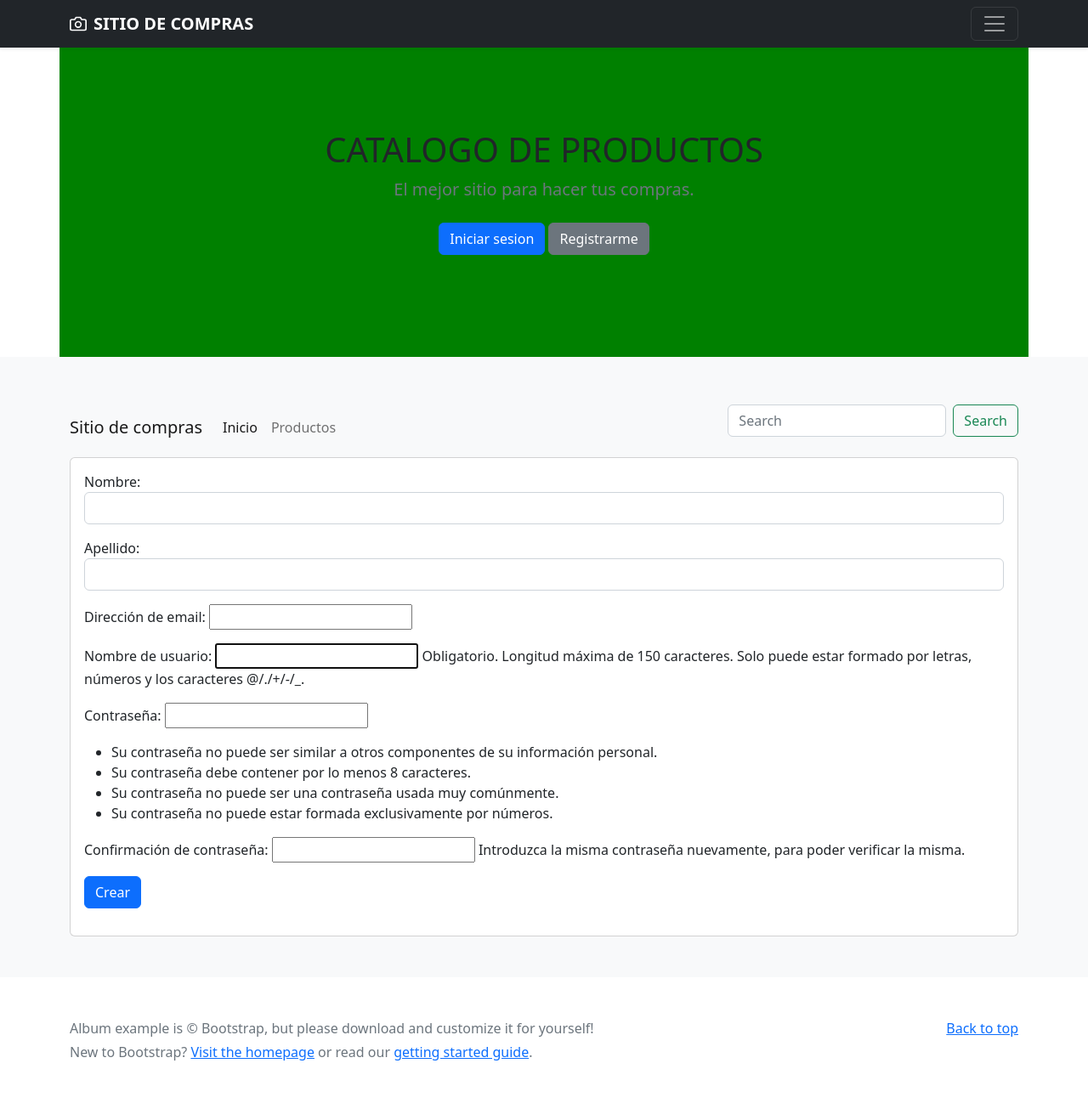
After one commit to lucasibaniez/catalogo, a Django app: page /usuarios/registro/ in a window 1280 px wide. The commit adds this page. Shown: the whole page at 85% size. Run offline with Django 4.2, Linux system fonts and the light colour scheme; some libraries are stand-ins or nearby versions.

Commit message:
registro de usuario

```diff
--- a/catalogo/catalogo/urls.py
+++ b/catalogo/catalogo/urls.py
@@ -12,5 +12,6 @@ urlpatterns = [
     path('logout/', auth_views.logout_then_login, name="logout"),
 
     # Includes
-    path('productos/', include('productos.urls'))
+    path('productos/', include('productos.urls')),
+    path('usuarios/', include('usuarios.urls'))
 ]
--- a/catalogo/manage.py
+++ b/catalogo/manage.py
@@ -6,7 +6,7 @@ import sys
 
 def main():
     """Run administrative tasks."""
-    os.environ.setdefault('DJANGO_SETTINGS_MODULE', 'catalogo.settings')
+    os.environ.setdefault('DJANGO_SETTINGS_MODULE', 'catalogo.settings.local')
     try:
         from django.core.management import execute_from_command_line
     except ImportError as exc:
--- /dev/null
+++ b/catalogo/static/css/styles.css
@@ -0,0 +1,3 @@
+#seccion_index {
+    background-color: green;
+}
--- a/catalogo/templates/base/base.html
+++ b/catalogo/templates/base/base.html
@@ -1,3 +1,5 @@
+
+{% load static %}
 <html lang="en">
     <head>
         <meta charset="utf-8">
@@ -6,6 +8,12 @@
 
         <!-- Css -->
         <link href="https://cdn.jsdelivr.net/npm/bootstrap@5.2.3/dist/css/bootstrap.min.css" rel="stylesheet" integrity="sha384-rbsA2VBKQhggwzxH7pPCaAqO46MgnOM80zW1RWuH61DGLwZJEdK2Kadq2F9CUG65" crossorigin="anonymous">
+
+        <link rel="stylesheet" href="{% static 'css/styles.css' %}">
+        {% block css_extras %}
+
+        {% endblock css_extras %}
+
     </head>
     <body>
 
@@ -43,7 +51,7 @@
 
         <main>
 
-        <section class="py-5 text-center container">
+        <section id="seccion_index" class="py-5 text-center container">
             <div class="row py-lg-5">
             <div class="col-lg-6 col-md-8 mx-auto">
                 <h1 class="fw-light">CATALOGO DE PRODUCTOS</h1>
@@ -133,5 +141,9 @@
         </footer>
 
         <script src="https://cdn.jsdelivr.net/npm/bootstrap@5.2.3/dist/js/bootstrap.bundle.min.js" integrity="sha384-kenU1KFdBIe4zVF0s0G1M5b4hcpxyD9F7jL+jjXkk+Q2h455rYXK/7HAuoJl+0I4" crossorigin="anonymous"></script>
+
+        {% block js_extras %}
+
+        {% endblock js_extras %}
     </body>
 </html>
--- a/catalogo/templates/index.html
+++ b/catalogo/templates/index.html
@@ -1,3 +1,4 @@
+
 {% extends 'base/base.html' %}
 
 {% block contenido %}
--- a/catalogo/templates/login.html
+++ b/catalogo/templates/login.html
@@ -17,6 +17,10 @@
                 <img class="mb-4" src="https://cdn-icons-png.flaticon.com/512/3486/3486578.png" alt="" width="72" height="57">
                 <h1 class="h3 mb-3 fw-normal">Ingrese a nuestro sitio</h1>
 
+
+                {% include 'includes/errores_form.html' %}
+
+
                 <div class="form-floating">
                     <input type="text" class="form-control" id="floatingInput" placeholder="name@example.com" name="username">
                     <label for="floatingInput">Nombre de Usuario</label>
@@ -29,7 +33,7 @@
                 <br>
                 <p><button class="w-100 btn btn-lg btn-primary" type="submit" name="btn_ingresar">INGRESAR</button></p>
                 <p><a class="w-100 btn btn-lg btn-primary" href="{% url 'inicio' %}">VOLVER Al INICIO</a></p>
-                <a class="w-100 btn btn-lg btn-primary" href="">REGISTRARME</a>
+                <a class="w-100 btn btn-lg btn-primary" href="{% url 'usuarios:registro' %}">REGISTRARME</a>
             </form>
         </main>
 
--- /dev/null
+++ b/catalogo/templates/usuarios/registro.html
@@ -0,0 +1,14 @@
+
+{% extends 'base/base.html' %}
+
+{% block contenido %}
+    <div class="card">
+        <div class="card-body">
+            <form method="post">{% csrf_token %}
+                {{form.as_p}}
+
+                <button type="submit" class="btn btn-primary">Crear</button>
+            </form>
+        </div>
+    </div>
+{% endblock contenido %}
--- /dev/null
+++ b/catalogo/usuarios/forms.py
@@ -0,0 +1,13 @@
+from django import forms
+from django.contrib.auth.forms import UserCreationForm
+
+
+from .models import Usuario
+
+class UsuarioForm(UserCreationForm):
+    first_name = forms.CharField(label="Nombre", widget=forms.TextInput(attrs={"class": "form-control"}))
+    last_name = forms.CharField(label="Apellido", widget=forms.TextInput(attrs={"class": "form-control"}))
+
+    class Meta:
+        model=Usuario
+        fields=["first_name", "last_name", "email", "username", "password1", "password2"]
--- /dev/null
+++ b/catalogo/usuarios/urls.py
@@ -0,0 +1,9 @@
+from django.urls import path
+
+from . import views
+
+app_name="usuarios"
+
+urlpatterns = [
+    path('registro/', views.Registro.as_view(), name="registro"),
+]
--- a/catalogo/usuarios/views.py
+++ b/catalogo/usuarios/views.py
@@ -1,3 +1,14 @@
 from django.shortcuts import render
+from django.views.generic.edit import CreateView
+from django.urls import reverse
 
-# Create your views here.
+from .forms import UsuarioForm
+from .models import Usuario
+
+class Registro(CreateView):
+    model = Usuario
+    template_name = "usuarios/registro.html"
+    form_class = UsuarioForm
+
+    def get_success_url(self):
+        return reverse("login")
```
Also changed, not shown: catalogo/catalogo/settings/base.py (+2 -12 lines), catalogo/templates/includes/errores_form.html (added, +23 -0 lines).
